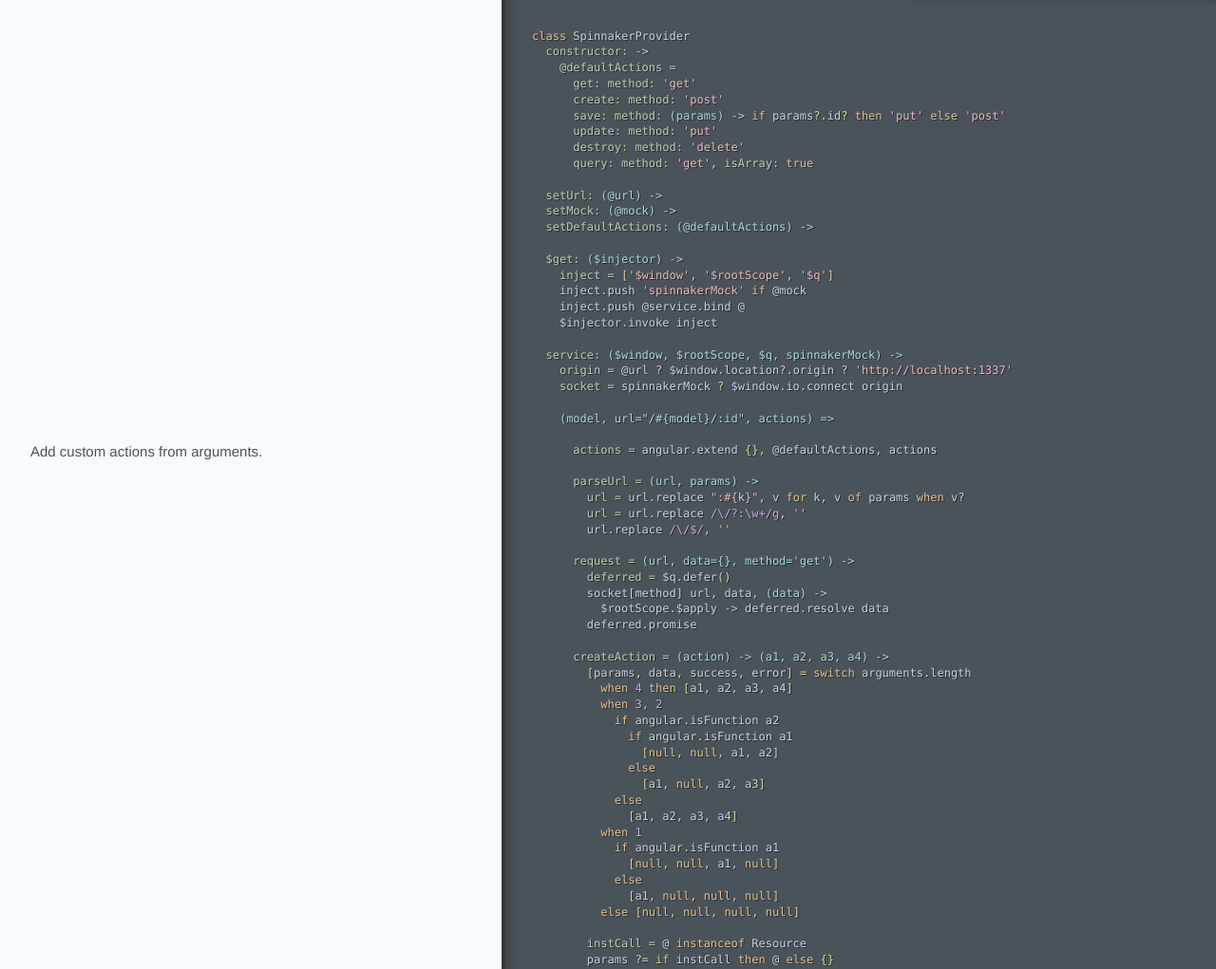
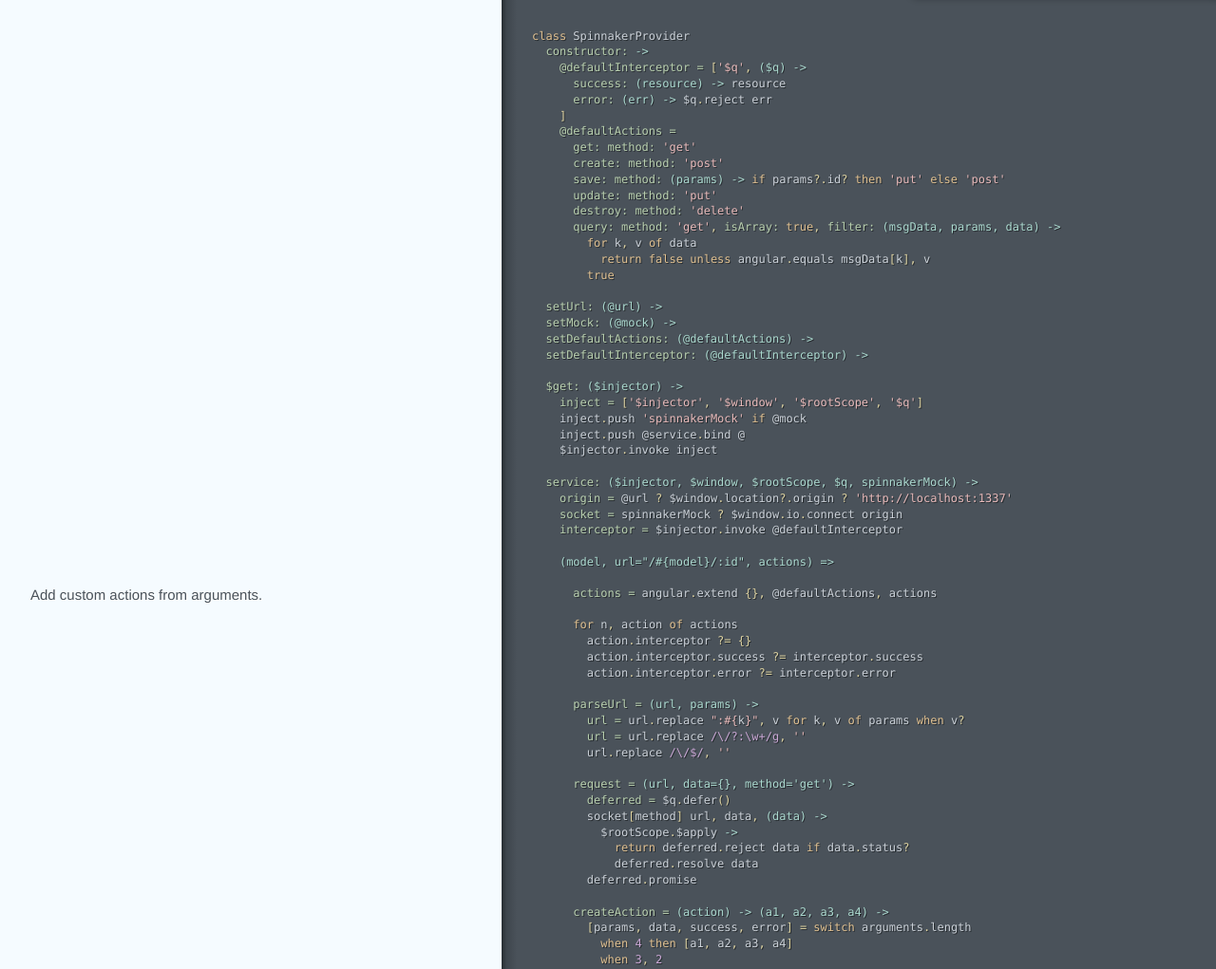
Before and after one commit to xdissent/spinnaker, a plain HTML site: page src/spinnaker.html in a window 1280 px wide. Shown: the part 36-1057 px from the top of the page at 95% size. Drawn offline with Linux system fonts and the light colour scheme.

Commit message:
Generated documentation for d62c63e779d14e9f28d2ccbb5801e7670a4b8ffd

```diff
--- a/src/spinnaker.html
+++ b/src/spinnaker.html
@@ -1,28 +1,42 @@
 <!DOCTYPE html><html lang="en"><head><title>src/spinnaker</title></head><meta http-equiv="Content-Type" content="text/html; charset=utf-8"><meta name="viewport" content="width=device-width, initial-scale=1.0, minimum-scale=1.0, maximum-scale=1.0"><meta name="groc-relative-root" content="../"><meta name="groc-document-path" content="src/spinnaker"><meta name="groc-project-path" content="src/spinnaker.coffee"><meta name="groc-github-url" content="https://github.com/xdissent/spinnaker"><link rel="stylesheet" type="text/css" media="all" href="../assets/style.css"><script type="text/javascript" src="../assets/behavior.js"></script><body><div id="meta"><div class="file-path"><a href="https://github.com/xdissent/spinnaker/blob/master/src/spinnaker.coffee">src/spinnaker.coffee</a></div></div><div id="document"><div class="segment"><div class="code"><div class="wrapper"><span class="k">class</span> <span class="nx">SpinnakerProvider</span>
   <span class="nv">constructor: </span><span class="nf">-&gt;</span>
+    <span class="vi">@defaultInterceptor = </span><span class="p">[</span><span class="s">&#39;$q&#39;</span><span class="p">,</span> <span class="nf">($q) -&gt;</span>
+      <span class="nv">success: </span><span class="nf">(resource) -&gt;</span> <span class="nx">resource</span>
+      <span class="nv">error: </span><span class="nf">(err) -&gt;</span> <span class="nx">$q</span><span class="p">.</span><span class="nx">reject</span> <span class="nx">err</span>
+    <span class="p">]</span>
     <span class="vi">@defaultActions =</span>
       <span class="nv">get: method: </span><span class="s">&#39;get&#39;</span>
       <span class="nv">create: method: </span><span class="s">&#39;post&#39;</span>
       <span class="nv">save: method: </span><span class="nf">(params) -&gt;</span> <span class="k">if</span> <span class="nx">params</span><span class="o">?</span><span class="p">.</span><span class="nx">id</span><span class="o">?</span> <span class="k">then</span> <span class="s">&#39;put&#39;</span> <span class="k">else</span> <span class="s">&#39;post&#39;</span>
       <span class="nv">update: method: </span><span class="s">&#39;put&#39;</span>
       <span class="nv">destroy: method: </span><span class="s">&#39;delete&#39;</span>
-      <span class="nv">query: method: </span><span class="s">&#39;get&#39;</span><span class="p">,</span> <span class="nv">isArray: </span><span class="kc">true</span>
+      <span class="nv">query: method: </span><span class="s">&#39;get&#39;</span><span class="p">,</span> <span class="nv">isArray: </span><span class="kc">true</span><span class="p">,</span> <span class="nv">filter: </span><span class="nf">(msgData, params, data) -&gt;</span>
+        <span class="k">for</span> <span class="nx">k</span><span class="p">,</span> <span class="nx">v</span> <span class="k">of</span> <span class="nx">data</span>
+          <span class="k">return</span> <span class="kc">false</span> <span class="k">unless</span> <span class="nx">angular</span><span class="p">.</span><span class="nx">equals</span> <span class="nx">msgData</span><span class="p">[</span><span class="nx">k</span><span class="p">],</span> <span class="nx">v</span>
+        <span class="kc">true</span>
 
   <span class="nv">setUrl: </span><span class="nf">(@url) -&gt;</span>
   <span class="nv">setMock: </span><span class="nf">(@mock) -&gt;</span>
   <span class="nv">setDefaultActions: </span><span class="nf">(@defaultActions) -&gt;</span>
+  <span class="nv">setDefaultInterceptor: </span><span class="nf">(@defaultInterceptor) -&gt;</span>
 
   <span class="nv">$get: </span><span class="nf">($injector) -&gt;</span>
-    <span class="nv">inject = </span><span class="p">[</span><span class="s">&#39;$window&#39;</span><span class="p">,</span> <span class="s">&#39;$rootScope&#39;</span><span class="p">,</span> <span class="s">&#39;$q&#39;</span><span class="p">]</span>
+    <span class="nv">inject = </span><span class="p">[</span><span class="s">&#39;$injector&#39;</span><span class="p">,</span> <span class="s">&#39;$window&#39;</span><span class="p">,</span> <span class="s">&#39;$rootScope&#39;</span><span class="p">,</span> <span class="s">&#39;$q&#39;</span><span class="p">]</span>
     <span class="nx">inject</span><span class="p">.</span><span class="nx">push</span> <span class="s">&#39;spinnakerMock&#39;</span> <span class="k">if</span> <span class="nx">@mock</span>
     <span class="nx">inject</span><span class="p">.</span><span class="nx">push</span> <span class="nx">@service</span><span class="p">.</span><span class="nx">bind</span> <span class="nx">@</span>
     <span class="nx">$injector</span><span class="p">.</span><span class="nx">invoke</span> <span class="nx">inject</span>
 
-  <span class="nv">service: </span><span class="nf">($window, $rootScope, $q, spinnakerMock) -&gt;</span>
+  <span class="nv">service: </span><span class="nf">($injector, $window, $rootScope, $q, spinnakerMock) -&gt;</span>
     <span class="nv">origin = </span><span class="nx">@url</span> <span class="o">?</span> <span class="nx">$window</span><span class="p">.</span><span class="nx">location</span><span class="o">?</span><span class="p">.</span><span class="nx">origin</span> <span class="o">?</span> <span class="s">&#39;http://localhost:1337&#39;</span>
     <span class="nv">socket = </span><span class="nx">spinnakerMock</span> <span class="o">?</span> <span class="nx">$window</span><span class="p">.</span><span class="nx">io</span><span class="p">.</span><span class="nx">connect</span> <span class="nx">origin</span>
+    <span class="nv">interceptor = </span><span class="nx">$injector</span><span class="p">.</span><span class="nx">invoke</span> <span class="nx">@defaultInterceptor</span>
 
     <span class="nf">(model, url=&quot;/#{model}/:id&quot;, actions) =&gt;</span></div></div></div><div class="segment"><div class="comments"><div class="wrapper"><p>Add custom actions from arguments.</p></div></div><div class="code"><div class="wrapper">      <span class="nv">actions = </span><span class="nx">angular</span><span class="p">.</span><span class="nx">extend</span> <span class="p">{},</span> <span class="nx">@defaultActions</span><span class="p">,</span> <span class="nx">actions</span>
+
+      <span class="k">for</span> <span class="nx">n</span><span class="p">,</span> <span class="nx">action</span> <span class="k">of</span> <span class="nx">actions</span>
+        <span class="nx">action</span><span class="p">.</span><span class="nx">interceptor</span> <span class="o">?=</span> <span class="p">{}</span>
+        <span class="nx">action</span><span class="p">.</span><span class="nx">interceptor</span><span class="p">.</span><span class="nx">success</span> <span class="o">?=</span> <span class="nx">interceptor</span><span class="p">.</span><span class="nx">success</span>
+        <span class="nx">action</span><span class="p">.</span><span class="nx">interceptor</span><span class="p">.</span><span class="nx">error</span> <span class="o">?=</span> <span class="nx">interceptor</span><span class="p">.</span><span class="nx">error</span>
 
       <span class="nv">parseUrl = </span><span class="nf">(url, params) -&gt;</span>
         <span class="nv">url = </span><span class="nx">url</span><span class="p">.</span><span class="nx">replace</span> <span class="s">&quot;:</span><span class="si">#{</span><span class="nx">k</span><span class="si">}</span><span class="s">&quot;</span><span class="p">,</span> <span class="nx">v</span> <span class="k">for</span> <span class="nx">k</span><span class="p">,</span> <span class="nx">v</span> <span class="k">of</span> <span class="nx">params</span> <span class="k">when</span> <span class="nx">v</span><span class="o">?</span>
@@ -32,7 +46,9 @@
       <span class="nv">request = </span><span class="nf">(url, data={}, method=&#39;get&#39;) -&gt;</span>
         <span class="nv">deferred = </span><span class="nx">$q</span><span class="p">.</span><span class="nx">defer</span><span class="p">()</span>
         <span class="nx">socket</span><span class="p">[</span><span class="nx">method</span><span class="p">]</span> <span class="nx">url</span><span class="p">,</span> <span class="nx">data</span><span class="p">,</span> <span class="nf">(data) -&gt;</span>
-          <span class="nx">$rootScope</span><span class="p">.</span><span class="nx">$apply</span> <span class="nf">-&gt;</span> <span class="nx">deferred</span><span class="p">.</span><span class="nx">resolve</span> <span class="nx">data</span>
+          <span class="nx">$rootScope</span><span class="p">.</span><span class="nx">$apply</span> <span class="nf">-&gt;</span>
+            <span class="k">return</span> <span class="nx">deferred</span><span class="p">.</span><span class="nx">reject</span> <span class="nx">data</span> <span class="k">if</span> <span class="nx">data</span><span class="p">.</span><span class="nx">status</span><span class="o">?</span>
+            <span class="nx">deferred</span><span class="p">.</span><span class="nx">resolve</span> <span class="nx">data</span>
         <span class="nx">deferred</span><span class="p">.</span><span class="nx">promise</span>
 
       <span class="nv">createAction = </span><span class="nf">(action) -&gt;</span> <span class="nf">(a1, a2, a3, a4) -&gt;</span>
@@ -60,25 +76,27 @@
         <span class="nx">data</span> <span class="o">?=</span> <span class="nx">params</span> <span class="k">if</span> <span class="sr">/^(POST|PUT|PATCH|DELETE)$/i</span><span class="p">.</span><span class="nx">test</span> <span class="nx">method</span>
         <span class="nv">resourceClass = </span><span class="nx">action</span><span class="p">.</span><span class="nx">resource</span> <span class="o">?</span> <span class="nx">Resource</span>
         <span class="nv">value = </span><span class="k">if</span> <span class="nx">action</span><span class="p">.</span><span class="nx">isArray</span>
-          <span class="k">new</span> <span class="nx">ResourceCollection</span> <span class="nx">resourceClass</span><span class="p">,</span> <span class="nx">action</span><span class="p">.</span><span class="nx">filter</span>
+          <span class="k">new</span> <span class="nx">ResourceCollection</span> <span class="nx">resourceClass</span><span class="p">,</span> <span class="nx">params</span><span class="p">,</span> <span class="nx">data</span><span class="p">,</span> <span class="nx">action</span><span class="p">.</span><span class="nx">filter</span>
         <span class="k">else</span>
           <span class="k">if</span> <span class="nx">instCall</span> <span class="k">then</span> <span class="nx">@</span> <span class="k">else</span> <span class="k">new</span> <span class="nx">resourceClass</span> <span class="nx">data</span>
         <span class="nv">promise = </span><span class="nx">request</span><span class="p">(</span><span class="nx">parseUrl</span><span class="p">(</span><span class="nx">action</span><span class="p">.</span><span class="nx">url</span> <span class="o">?</span> <span class="nx">url</span><span class="p">,</span> <span class="nx">params</span><span class="p">),</span> <span class="nx">data</span><span class="p">,</span> <span class="nx">method</span><span class="p">).</span><span class="nx">then</span> <span class="nf">(data) -&gt;</span>
-          <span class="nv">promise = </span><span class="nx">value</span><span class="p">.</span><span class="nx">$promise</span>
           <span class="k">if</span> <span class="nx">data</span><span class="o">?</span>
             <span class="k">if</span> <span class="nx">action</span><span class="p">.</span><span class="nx">isArray</span>
               <span class="nv">value.length = </span><span class="mi">0</span>
               <span class="nx">value</span><span class="p">.</span><span class="nx">push</span> <span class="p">(</span><span class="k">new</span> <span class="nx">resourceClass</span> <span class="nx">d</span><span class="p">).</span><span class="nx">subscribe</span><span class="p">()</span> <span class="k">for</span> <span class="nx">d</span> <span class="k">in</span> <span class="nx">data</span>
             <span class="k">else</span>
+              <span class="nv">promise = </span><span class="nx">value</span><span class="p">.</span><span class="nx">$promise</span>
               <span class="nx">angular</span><span class="p">.</span><span class="nx">copy</span> <span class="nx">data</span><span class="p">,</span> <span class="nx">value</span>
               <span class="nv">value.$promise = </span><span class="nx">promise</span>
           <span class="nv">value.$resolved = </span><span class="kc">true</span>
           <span class="nx">value</span><span class="p">.</span><span class="nx">subscribe</span><span class="p">()</span>
-          <span class="nx">success</span> <span class="nx">data</span> <span class="k">if</span> <span class="nx">success</span><span class="o">?</span>
+          <span class="nx">success</span> <span class="nx">value</span> <span class="k">if</span> <span class="nx">success</span><span class="o">?</span>
+          <span class="nx">value</span>
         <span class="p">,</span> <span class="nf">(err) -&gt;</span>
           <span class="nv">value.$resolved = </span><span class="kc">true</span>
           <span class="nx">error</span> <span class="nx">err</span> <span class="k">if</span> <span class="nx">error</span><span class="o">?</span>
           <span class="nx">$q</span><span class="p">.</span><span class="nx">reject</span> <span class="nx">err</span>
+        <span class="nv">promise = </span><span class="nx">promise</span><span class="p">.</span><span class="nx">then</span> <span class="nx">action</span><span class="p">.</span><span class="nx">interceptor</span><span class="p">.</span><span class="nx">success</span><span class="p">,</span> <span class="nx">action</span><span class="p">.</span><span class="nx">interceptor</span><span class="p">.</span><span class="nx">error</span>
         <span class="k">return</span> <span class="nx">promise</span> <span class="k">if</span> <span class="nx">instCall</span>
         <span class="nv">value.$promise = </span><span class="nx">promise</span>
         <span class="nv">value.$resolved = </span><span class="kc">false</span>
@@ -95,25 +113,30 @@
         <span class="vi">@_subscription = </span><span class="kc">null</span>
         <span class="nx">@</span>
 
-      <span class="nv">ResourceCollection = </span><span class="nf">(resourceClass, filter) -&gt;</span>
+      <span class="nv">ResourceCollection = </span><span class="nf">(resourceClass, params, data, filter) -&gt;</span>
         <span class="nx">filter</span> <span class="o">?=</span> <span class="nf">-&gt;</span> <span class="kc">true</span>
         <span class="nv">collection = </span><span class="k">new</span> <span class="nb">Array</span>
         <span class="nv">collection.subscribe = </span><span class="nx">subscribe</span><span class="p">.</span><span class="nx">bind</span> <span class="nx">collection</span>
         <span class="nv">collection.unsubscribe = </span><span class="nx">unsubscribe</span><span class="p">.</span><span class="nx">bind</span> <span class="nx">collection</span>
         <span class="nv">collection._msgHandler = </span><span class="nf">(msg) -&gt;</span>
           <span class="k">return</span> <span class="kc">false</span> <span class="k">unless</span> <span class="nx">msg</span><span class="p">.</span><span class="nx">model</span> <span class="o">is</span> <span class="nx">resourceClass</span><span class="p">.</span><span class="nx">model</span>
-          <span class="k">return</span> <span class="kc">false</span> <span class="k">if</span> <span class="nx">msg</span><span class="p">.</span><span class="nx">verb</span> <span class="o">is</span> <span class="s">&#39;create&#39;</span> <span class="o">and</span> <span class="o">!</span><span class="nx">filter</span> <span class="nx">msg</span><span class="p">.</span><span class="nx">data</span>
+          <span class="k">return</span> <span class="kc">false</span> <span class="k">if</span> <span class="nx">msg</span><span class="p">.</span><span class="nx">verb</span> <span class="o">is</span> <span class="s">&#39;create&#39;</span> <span class="o">and</span> <span class="o">!</span><span class="nx">filter</span> <span class="nx">msg</span><span class="p">.</span><span class="nx">data</span><span class="p">,</span> <span class="nx">params</span><span class="p">,</span> <span class="nx">data</span>
           <span class="nx">$rootScope</span><span class="p">.</span><span class="nx">$apply</span> <span class="nf">-&gt;</span>
             <span class="k">switch</span> <span class="nx">msg</span><span class="p">.</span><span class="nx">verb</span>
               <span class="k">when</span> <span class="s">&#39;create&#39;</span>
-                <span class="k">if</span> <span class="nx">filter</span> <span class="nx">msg</span><span class="p">.</span><span class="nx">data</span>
-                  <span class="nx">collection</span><span class="p">.</span><span class="nx">push</span> <span class="p">(</span><span class="k">new</span> <span class="nx">resourceClass</span> <span class="nx">msg</span><span class="p">.</span><span class="nx">data</span><span class="p">).</span><span class="nx">subscribe</span><span class="p">()</span>
+                <span class="nx">collection</span><span class="p">.</span><span class="nx">push</span> <span class="p">(</span><span class="k">new</span> <span class="nx">resourceClass</span> <span class="nx">msg</span><span class="p">.</span><span class="nx">data</span><span class="p">).</span><span class="nx">subscribe</span><span class="p">()</span>
               <span class="k">when</span> <span class="s">&#39;destroy&#39;</span>
                 <span class="nv">rem = </span><span class="p">[]</span>
                 <span class="k">for</span> <span class="nx">r</span><span class="p">,</span> <span class="nx">i</span> <span class="k">in</span> <span class="nx">collection</span> <span class="k">when</span> <span class="nx">r</span><span class="o">?</span><span class="p">.</span><span class="nx">id</span><span class="o">?</span> <span class="o">and</span> <span class="nx">r</span><span class="p">.</span><span class="nx">id</span> <span class="o">is</span> <span class="nx">msg</span><span class="p">.</span><span class="nx">id</span>
                   <span class="nx">rem</span><span class="p">.</span><span class="nx">push</span> <span class="nx">i</span>
                   <span class="nx">r</span><span class="p">.</span><span class="nx">unsubscribe</span><span class="p">()</span>
                 <span class="nx">collection</span><span class="p">.</span><span class="nx">splice</span> <span class="nx">i</span><span class="p">,</span> <span class="mi">1</span> <span class="k">for</span> <span class="nx">i</span> <span class="k">in</span> <span class="nx">rem</span>
+              <span class="k">when</span> <span class="s">&#39;update&#39;</span>
+                <span class="nv">existing = </span><span class="p">(</span><span class="nx">i</span> <span class="k">for</span> <span class="nx">r</span><span class="p">,</span> <span class="nx">i</span> <span class="k">in</span> <span class="nx">collection</span> <span class="k">when</span> <span class="nx">r</span><span class="o">?</span><span class="p">.</span><span class="nx">id</span><span class="o">?</span> <span class="o">and</span> <span class="nx">r</span><span class="p">.</span><span class="nx">id</span> <span class="o">is</span> <span class="nx">msg</span><span class="p">.</span><span class="nx">id</span><span class="p">)</span>
+                <span class="k">if</span> <span class="nx">filter</span> <span class="nx">msg</span><span class="p">.</span><span class="nx">data</span><span class="p">,</span> <span class="nx">params</span><span class="p">,</span> <span class="nx">data</span>
+                  <span class="nx">collection</span><span class="p">.</span><span class="nx">push</span> <span class="p">(</span><span class="k">new</span> <span class="nx">resourceClass</span> <span class="nx">msg</span><span class="p">.</span><span class="nx">data</span><span class="p">).</span><span class="nx">subscribe</span><span class="p">()</span> <span class="k">if</span> <span class="nx">existing</span><span class="p">.</span><span class="nx">length</span> <span class="o">is</span> <span class="mi">0</span>
+                <span class="k">else</span>
+                  <span class="nx">collection</span><span class="p">.</span><span class="nx">splice</span> <span class="nx">i</span><span class="p">,</span> <span class="mi">1</span> <span class="k">for</span> <span class="nx">i</span> <span class="k">in</span> <span class="nx">existing</span>
         <span class="nx">collection</span>
 
       <span class="k">class</span> <span class="nx">Resource</span>
```
Also changed, not shown: index.html (+8 -0 lines).
